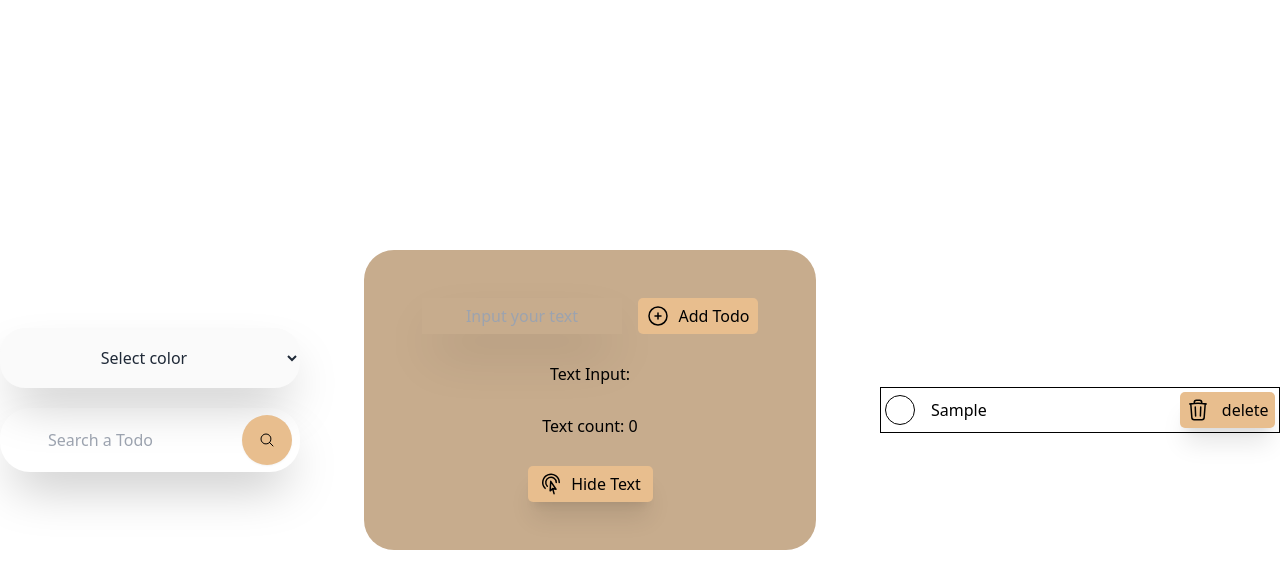
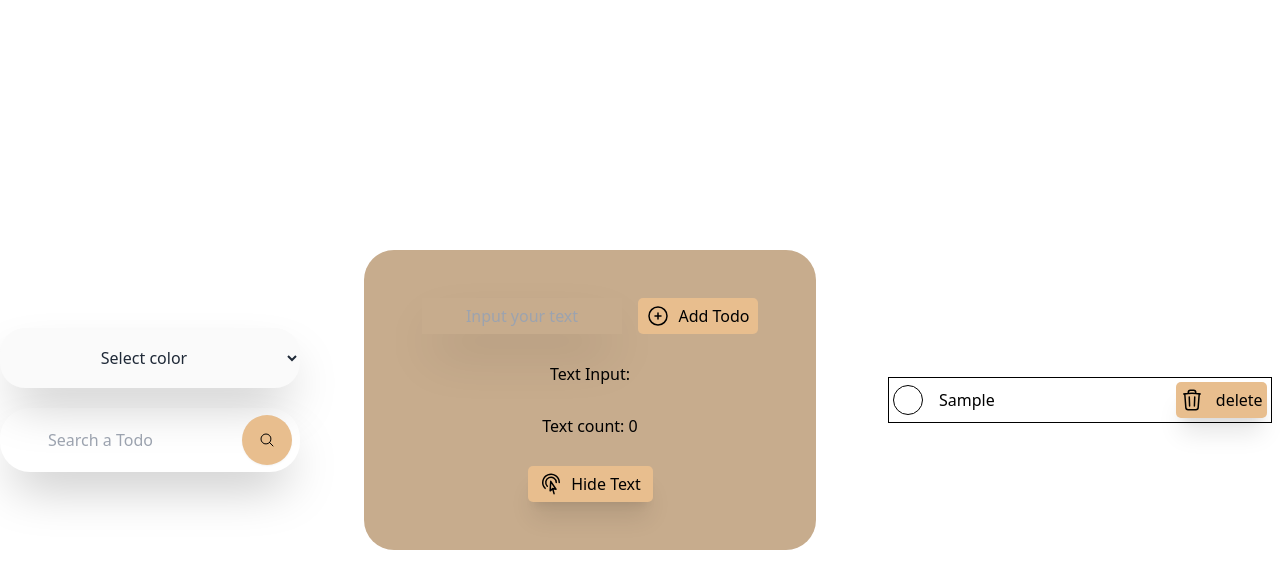
Before and after one commit to say-lem/Functionality-test, a React (Vite) app: page / in a window 1280 px wide. Both pictures are taken after typing "Sample" into the empty fields and a click on the button "Add Todo". Shown: the top 588 px of the page. Built offline with nearby package versions, Linux system fonts and the light colour scheme.

Commit message:
minor fix

```diff
--- a/src/Assignment1.jsx
+++ b/src/Assignment1.jsx
@@ -174,7 +174,7 @@ export const Assignment1 = () => {
           .map((item) => {
             return (
               <div
-                className={`flex gap-2 items-center justify-between ${`${currentColor}`}  mt-5 p-1 border-[1px] border-black`}
+                className={`flex gap-2 items-center justify-between ${`${currentColor}`}  m-2 p-1 border-[1px] border-black`}
                 key={item?.id}
               >
                 <div className="text-black h-[100%] flex items-center  gap-4 w-[300px]">
--- /dev/null
+++ b/src/Axio.jsx
@@ -0,0 +1,6 @@
+export const Axio = () =>{
+    return(
+        <>
+        </>
+    )
+}
```
